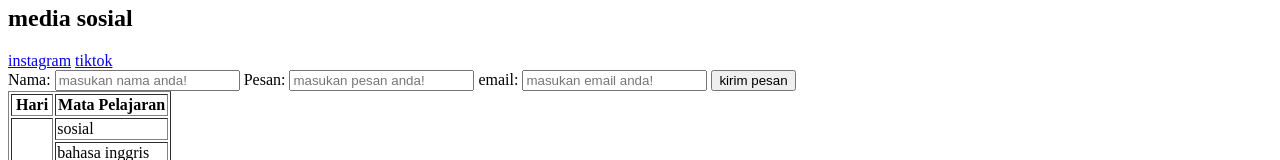
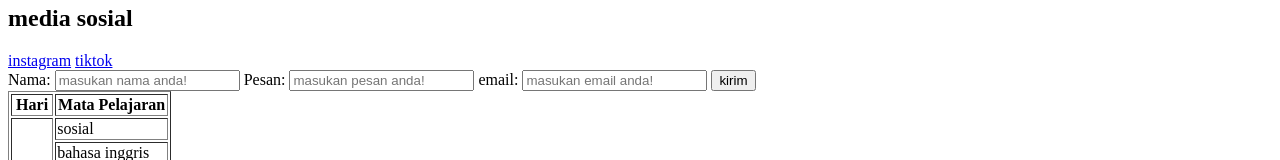
Before and after one commit to yliem-creator/profile, a plain HTML site: page index.html in a window 1280 px wide. Shown: the part 555-715 px from the top of the page. Drawn offline with Linux system fonts and the light colour scheme.

Commit message:
rubah dikit

```diff
--- a/index.html
+++ b/index.html
@@ -47,7 +47,7 @@
     <label>email:</label>
     <input type="email" placeholder="masukan email anda!" />
 
-    <button type="submit">kirim pesan</button>
+    <button type="submit">kirim</button>
     </form>
 </section>
 
```
